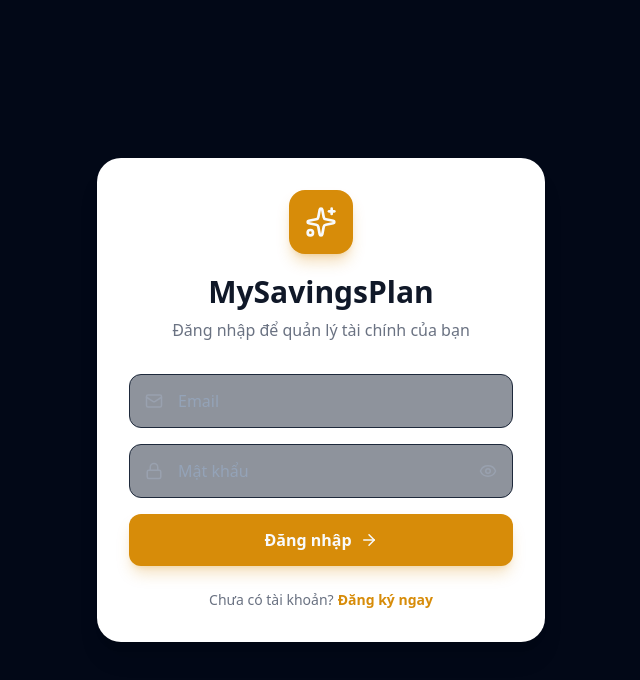
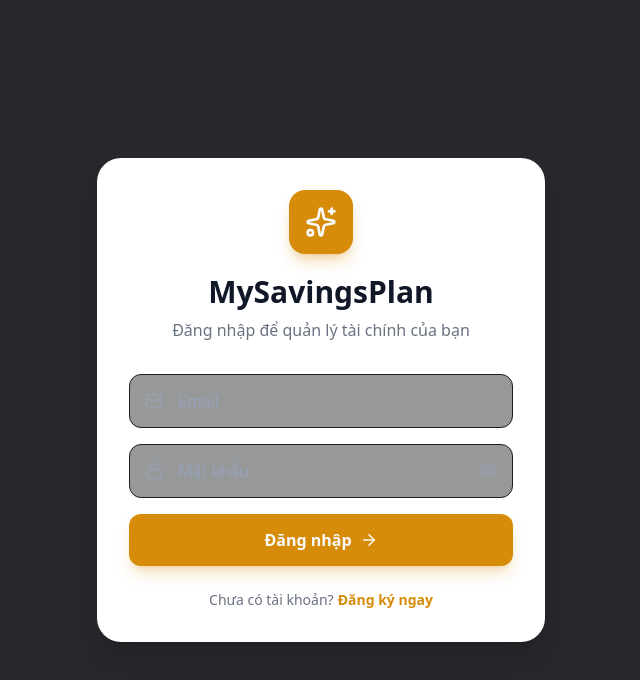
Before and after one commit to noway165/mysavingplan, a Next.js app: page / in a window 1280 px wide. Shown: the top 680 px of the page, without its empty margins (319-959 px from the left). Built offline with nearby package versions, Linux system fonts and the light colour scheme; no server answers; a web font is replaced by a local one.

Commit message:
feat: complete redesign to Nordic Old-Money Neumorphism style

```diff
--- a/src/app/globals.css
+++ b/src/app/globals.css
@@ -40,47 +40,47 @@
 
 @layer base {
   :root {
-    --background: 0 0% 100%;
-    --foreground: 222.2 84% 4.9%;
-    --card: 0 0% 100%;
+    --background: 40 10% 95%; /* Beige/Off-white #F2F1ED */
+    --foreground: 222.2 84% 4.9%; /* Very dark gray */
+    --card: 40 10% 95%;
     --card-foreground: 222.2 84% 4.9%;
-    --popover: 0 0% 100%;
+    --popover: 40 10% 95%;
     --popover-foreground: 222.2 84% 4.9%;
     --primary: 38 92.4% 43.9%;
     --primary-foreground: 210 40% 98%;
-    --secondary: 210 40% 96.1%;
+    --secondary: 40 10% 90%;
     --secondary-foreground: 222.2 47.4% 11.2%;
-    --muted: 210 40% 96.1%;
+    --muted: 40 10% 90%;
     --muted-foreground: 215.4 16.3% 46.9%;
-    --accent: 210 40% 96.1%;
+    --accent: 40 10% 90%;
     --accent-foreground: 222.2 47.4% 11.2%;
     --destructive: 0 84.2% 60.2%;
     --destructive-foreground: 210 40% 98%;
-    --border: 214.3 31.8% 91.4%;
-    --input: 214.3 31.8% 91.4%;
+    --border: 40 10% 85%;
+    --input: 40 10% 85%;
     --ring: 38 92.4% 43.9%;
-    --radius: 0.75rem;
+    --radius: 1.5rem; /* Larger radius for neumo */
   }
 
   .dark {
-    --background: 222.2 84% 4.9%;
-    --foreground: 210 40% 98%;
-    --card: 222.2 84% 4.9%;
-    --card-foreground: 210 40% 98%;
-    --popover: 222.2 84% 4.9%;
-    --popover-foreground: 210 40% 98%;
+    --background: 222 6% 16%; /* Dark slate #262729 */
+    --foreground: 0 0% 95%;
+    --card: 222 6% 16%;
+    --card-foreground: 0 0% 95%;
+    --popover: 222 6% 16%;
+    --popover-foreground: 0 0% 95%;
     --primary: 38 92.4% 43.9%;
     --primary-foreground: 210 40% 98%;
-    --secondary: 217.2 32.6% 17.5%;
+    --secondary: 222 6% 20%;
     --secondary-foreground: 210 40% 98%;
-    --muted: 217.2 32.6% 17.5%;
+    --muted: 222 6% 20%;
     --muted-foreground: 215 20.2% 65.1%;
-    --accent: 217.2 32.6% 17.5%;
+    --accent: 222 6% 20%;
     --accent-foreground: 210 40% 98%;
     --destructive: 0 62.8% 30.6%;
     --destructive-foreground: 210 40% 98%;
-    --border: 217.2 32.6% 17.5%;
-    --input: 217.2 32.6% 17.5%;
+    --border: 222 6% 12%;
+    --input: 222 6% 12%;
     --ring: 38 92.4% 43.9%;
   }
 
@@ -213,23 +213,39 @@
   }
 }
 
-@utility glass-bento {
-  @apply rounded-[2rem] bg-white/70 dark:bg-black/50 backdrop-blur-3xl shadow-[0_8px_32px_0_rgba(31,38,135,0.05)] dark:shadow-[0_8px_32px_0_rgba(0,0,0,0.4)] border border-white/50 dark:border-white/10 hover:bg-white/90 dark:hover:bg-black/60 transition-colors duration-500;
+@utility neumo-flat {
+  @apply bg-background rounded-3xl border-none transition-all duration-500;
+  box-shadow: 12px 12px 24px rgba(200, 196, 183, 0.6), -12px -12px 24px rgba(255, 255, 255, 0.8);
+}
+.dark .neumo-flat {
+  box-shadow: 12px 12px 24px rgba(20, 21, 22, 0.8), -12px -12px 24px rgba(56, 57, 60, 0.5);
 }
 
-@keyframes aurora-bg {
-  0% { background-position: 50% 50%, 50% 50%; }
-  50% { background-position: 100% 50%, 0% 50%; }
-  100% { background-position: 50% 50%, 50% 50%; }
+@utility neumo-pressed {
+  @apply bg-background rounded-3xl border-none transition-all duration-500;
+  box-shadow: inset 8px 8px 16px rgba(200, 196, 183, 0.6), inset -8px -8px 16px rgba(255, 255, 255, 0.8);
+}
+.dark .neumo-pressed {
+  box-shadow: inset 8px 8px 16px rgba(20, 21, 22, 0.8), inset -8px -8px 16px rgba(56, 57, 60, 0.5);
 }
 
-@utility aurora-background {
-  background-image:
-    radial-gradient(ellipse at 100% 0%, rgba(var(--color-primary), 0.25) 0%, transparent 50%),
-    radial-gradient(ellipse at 0% 100%, rgba(var(--color-secondary), 0.25) 0%, transparent 50%),
-    radial-gradient(ellipse at 50% 50%, rgba(var(--color-accent), 0.15) 0%, transparent 60%);
-  background-size: 200% 200%;
-  animation: aurora-bg 20s ease infinite;
+@utility neumo-convex {
+  @apply bg-background rounded-3xl border-none transition-all duration-500;
+  background: linear-gradient(145deg, var(--background), var(--card));
+  box-shadow:  8px 8px 16px rgba(200, 196, 183, 0.5), -8px -8px 16px rgba(255, 255, 255, 0.7);
+}
+.dark .neumo-convex {
+  background: linear-gradient(145deg, var(--background), var(--card));
+  box-shadow:  8px 8px 16px rgba(20, 21, 22, 0.7), -8px -8px 16px rgba(56, 57, 60, 0.4);
+}
+
+@utility black-card {
+  @apply rounded-3xl border border-white/10 text-white transition-all duration-500 overflow-hidden relative;
+  background: linear-gradient(135deg, #2b2b2b 0%, #1a1a1a 100%);
+  box-shadow: 15px 15px 30px rgba(200, 196, 183, 0.7), -15px -15px 30px rgba(255, 255, 255, 0.9);
+}
+.dark .black-card {
+  box-shadow: 15px 15px 30px rgba(15, 15, 16, 0.9), -15px -15px 30px rgba(60, 61, 65, 0.4);
 }
 
 @utility hide-scrollbar {
--- a/src/app/page.tsx
+++ b/src/app/page.tsx
@@ -52,12 +52,12 @@ export default function Home() {
     <div className="max-w-6xl mx-auto space-y-6 md:space-y-8 pb-10 px-2 md:px-0">
       <div className="flex flex-col md:flex-row md:items-center justify-between gap-4">
         <div className="flex items-center gap-4">
-          <div className="h-12 w-12 md:h-14 md:w-14 rounded-[1.5rem] bg-primary/20 flex items-center justify-center text-primary font-bold text-xl md:text-2xl border border-primary/20 shadow-sm backdrop-blur-md">
+          <div className="h-12 w-12 md:h-14 md:w-14 rounded-full neumo-convex flex items-center justify-center text-primary font-bold text-xl md:text-2xl">
             {user?.displayName ? user.displayName.charAt(0).toUpperCase() : "U"}
           </div>
           <div>
-            <p className="text-muted-foreground text-xs md:text-sm font-medium">Chào buổi sáng,</p>
-            <h1 className="text-2xl md:text-3xl font-bold tracking-tight text-foreground">{user?.displayName || "Người dùng"}</h1>
+            <p className="text-muted-foreground text-xs md:text-sm font-medium tracking-wide">Chào buổi sáng,</p>
+            <h1 className="text-2xl md:text-3xl font-playfair italic font-bold tracking-tight text-foreground">{user?.displayName || "Người dùng"}</h1>
           </div>
         </div>
         <div className="flex items-center gap-3 self-end md:self-auto">
@@ -68,20 +68,29 @@ export default function Home() {
       {/* TOP: Balance & Actions */}
       <div className="grid grid-cols-1 md:grid-cols-3 gap-6">
         <TiltWrapper className="md:col-span-2">
-          <div className="glass-bento p-5 md:p-8 relative overflow-hidden h-full flex flex-col justify-center">
-            <div className="absolute top-0 right-0 w-64 h-64 bg-primary/10 rounded-full blur-3xl -translate-y-1/2 translate-x-1/2 pointer-events-none" />
-            <div className="flex items-center gap-2 text-xs md:text-sm font-semibold text-muted-foreground mb-2 md:mb-4 uppercase tracking-wider">
-              <Wallet size={16} className="text-primary" /> Tổng tài sản
+          {/* THE BLACK CARD */}
+          <div className="black-card p-6 md:p-8 relative h-full flex flex-col justify-between min-h-[220px]">
+            <div className="absolute top-0 right-0 w-full h-full bg-gradient-to-br from-white/10 to-transparent opacity-50 pointer-events-none" />
+            <div className="flex justify-between items-start z-10">
+              <div className="flex items-center gap-2 text-xs md:text-sm font-medium text-white/70 uppercase tracking-widest">
+                 Black Card
+              </div>
+              <Wallet size={20} className="text-white/50" />
             </div>
-            <div className={`text-4xl md:text-5xl lg:text-6xl font-black tracking-tight font-playfair ${balance >= 0 ? "text-foreground" : "text-destructive"}`}>
-              {formatCurrency(balance)}
+
+            <div className="z-10 mt-6">
+              <div className="text-white/60 text-xs md:text-sm mb-1">Tổng tài sản</div>
+              <div className={`text-4xl md:text-5xl lg:text-6xl font-black tracking-tighter font-playfair ${balance >= 0 ? "text-white" : "text-red-400"}`}>
+                {formatCurrency(balance)}
+              </div>
             </div>
-            <div className="mt-6 md:mt-8 flex flex-col sm:flex-row gap-3 md:gap-4">
-              <Link href="/transactions" className="flex-1 flex items-center justify-center gap-2 rounded-2xl bg-primary px-4 md:px-6 py-3 md:py-4 text-sm font-bold text-primary-foreground shadow-lg shadow-primary/25 hover:bg-primary/90 hover:scale-[1.02] transition-all active:scale-95">
-                <Plus size={18} /> Ghi chép mới
+
+            <div className="z-10 mt-8 flex gap-3 md:gap-4">
+              <Link href="/transactions" className="flex items-center justify-center gap-2 rounded-2xl bg-white/10 hover:bg-white/20 px-5 py-3 text-sm font-medium text-white transition-all backdrop-blur-md border border-white/10">
+                <Plus size={16} /> Ghi chép
               </Link>
-              <Link href="/goals" className="flex-1 flex items-center justify-center gap-2 rounded-2xl bg-background/50 backdrop-blur-md px-4 md:px-6 py-3 md:py-4 text-sm font-bold text-foreground border border-border/50 hover:bg-muted hover:scale-[1.02] transition-all active:scale-95">
-                <Target size={18} /> Tạo mục tiêu
+              <Link href="/goals" className="flex items-center justify-center gap-2 rounded-2xl bg-white text-black hover:bg-gray-200 px-5 py-3 text-sm font-bold transition-all shadow-[0_0_15px_rgba(255,255,255,0.3)]">
+                <Target size={16} /> Mục tiêu
               </Link>
             </div>
           </div>
@@ -89,19 +98,19 @@ export default function Home() {
 
         <div className="grid grid-cols-2 md:grid-cols-1 gap-4 md:gap-6">
           <TiltWrapper>
-            <div className="glass-bento p-5 md:p-6 flex flex-col justify-center h-full">
-              <div className="flex items-center gap-2 text-xs md:text-sm font-semibold text-emerald-600 dark:text-emerald-400 mb-1 md:mb-2">
-                <ArrowUpRight size={16} /> Thu nhập
+            <div className="neumo-flat p-5 md:p-6 flex flex-col justify-center h-full">
+              <div className="flex items-center gap-2 text-xs md:text-sm font-semibold text-emerald-600 dark:text-emerald-400 mb-1 md:mb-2 tracking-wide">
+                <ArrowUpRight size={16} /> THU NHẬP
               </div>
-              <div className="text-xl md:text-2xl font-bold font-playfair">{formatCurrency(totalIncome)}</div>
+              <div className="text-xl md:text-2xl font-bold font-playfair tracking-tight">{formatCurrency(totalIncome)}</div>
             </div>
           </TiltWrapper>
           <TiltWrapper>
-            <div className="glass-bento p-5 md:p-6 flex flex-col justify-center h-full">
-              <div className="flex items-center gap-2 text-xs md:text-sm font-semibold text-destructive mb-1 md:mb-2">
-                <ArrowDownRight size={16} /> Đã chi
+            <div className="neumo-flat p-5 md:p-6 flex flex-col justify-center h-full">
+              <div className="flex items-center gap-2 text-xs md:text-sm font-semibold text-destructive mb-1 md:mb-2 tracking-wide">
+                <ArrowDownRight size={16} /> ĐÃ CHI
               </div>
-              <div className="text-xl md:text-2xl font-bold font-playfair">{formatCurrency(totalExpense)}</div>
+              <div className="text-xl md:text-2xl font-bold font-playfair tracking-tight">{formatCurrency(totalExpense)}</div>
             </div>
           </TiltWrapper>
         </div>
@@ -109,24 +118,24 @@ export default function Home() {
 
       {/* MIDDLE: Tabs Layout for Charts & Plant */}
       <TiltWrapper>
-        <div className="glass-bento overflow-hidden flex flex-col">
+        <div className="neumo-flat overflow-hidden flex flex-col">
           {/* Tabs Navigation */}
-          <div className="flex items-center p-2 border-b border-border/30 bg-background/20 backdrop-blur-sm overflow-x-auto overflow-y-hidden hide-scrollbar gap-2">
+          <div className="flex items-center p-3 overflow-x-auto overflow-y-hidden hide-scrollbar gap-4">
             <button
               onClick={() => setActiveTab('cashflow')}
-              className={`whitespace-nowrap flex-1 flex items-center justify-center gap-2 py-3 px-4 rounded-xl text-sm font-semibold transition-all ${activeTab === 'cashflow' ? 'bg-background shadow-sm text-foreground' : 'text-muted-foreground hover:text-foreground hover:bg-background/50'}`}
+              className={`whitespace-nowrap flex-1 flex items-center justify-center gap-2 py-3 px-4 rounded-2xl text-sm font-semibold transition-all ${activeTab === 'cashflow' ? 'neumo-pressed text-primary' : 'text-muted-foreground hover:text-foreground'}`}
             >
               <BarChart3 size={16} /> Luồng tiền
             </button>
             <button
               onClick={() => setActiveTab('category')}
-              className={`whitespace-nowrap flex-1 flex items-center justify-center gap-2 py-3 px-4 rounded-xl text-sm font-semibold transition-all ${activeTab === 'category' ? 'bg-background shadow-sm text-foreground' : 'text-muted-foreground hover:text-foreground hover:bg-background/50'}`}
+              className={`whitespace-nowrap flex-1 flex items-center justify-center gap-2 py-3 px-4 rounded-2xl text-sm font-semibold transition-all ${activeTab === 'category' ? 'neumo-pressed text-primary' : 'text-muted-foreground hover:text-foreground'}`}
             >
               <PieChart size={16} /> Cơ cấu
             </button>
             <button
               onClick={() => setActiveTab('plant')}
-              className={`whitespace-nowrap flex-1 flex items-center justify-center gap-2 py-3 px-4 rounded-xl text-sm font-semibold transition-all ${activeTab === 'plant' ? 'bg-background shadow-sm text-foreground' : 'text-muted-foreground hover:text-foreground hover:bg-background/50'}`}
+              className={`whitespace-nowrap flex-1 flex items-center justify-center gap-2 py-3 px-4 rounded-2xl text-sm font-semibold transition-all ${activeTab === 'plant' ? 'neumo-pressed text-primary' : 'text-muted-foreground hover:text-foreground'}`}
             >
               <Sprout size={16} /> Cây tiết kiệm
             </button>
@@ -159,9 +168,9 @@ export default function Home() {
 
       {/* BOTTOM: Recent Transactions */}
       <TiltWrapper>
-        <div className="glass-bento p-5 md:p-8">
+        <div className="neumo-flat p-5 md:p-8">
           <div className="flex items-center justify-between mb-4 md:mb-6">
-            <h2 className="text-xs md:text-sm font-bold text-muted-foreground uppercase tracking-wider">Giao dịch gần đây</h2>
+            <h2 className="text-xs md:text-sm font-bold text-muted-foreground uppercase tracking-widest">Giao dịch gần đây</h2>
             <Link href="/transactions" className="text-sm font-bold text-primary flex items-center hover:opacity-80 transition-opacity">
               Tất cả <ChevronRight size={16} className="ml-1" />
             </Link>
@@ -169,25 +178,25 @@ export default function Home() {
 
           {recentTransactions.length === 0 ? (
              <div className="flex flex-col items-center justify-center text-center py-6">
-               <div className="h-12 w-12 rounded-2xl bg-background/50 flex items-center justify-center text-muted-foreground mb-3">
+               <div className="h-12 w-12 rounded-full neumo-pressed flex items-center justify-center text-muted-foreground mb-3">
                  <Clock size={24} />
                </div>
-               <p className="text-muted-foreground text-sm font-medium">Chưa có giao dịch nào</p>
+               <p className="text-muted-foreground text-sm font-medium tracking-wide">Chưa có giao dịch nào</p>
              </div>
           ) : (
-            <div className="space-y-3">
+            <div className="space-y-4">
               {recentTransactions.map(tx => (
-                <div key={tx.id} className="flex items-center justify-between p-4 rounded-2xl bg-background/40 hover:bg-background/60 transition-colors border border-border/30">
+                <div key={tx.id} className="flex items-center justify-between p-4 rounded-2xl transition-colors hover:neumo-pressed group">
                   <div className="flex items-center gap-4">
-                    <div className={`h-12 w-12 rounded-2xl flex items-center justify-center ${tx.type === "income" ? "bg-emerald-500/20 text-emerald-600 dark:text-emerald-400" : "bg-destructive/20 text-destructive"} shadow-inner`}>
+                    <div className={`h-12 w-12 rounded-full flex items-center justify-center neumo-convex ${tx.type === "income" ? "text-emerald-600 dark:text-emerald-400" : "text-destructive"}`}>
                       {tx.type === "income" ? <ArrowDownRight size={20} /> : <ArrowUpRight size={20} />}
                     </div>
                     <div>
-                      <p className="font-bold text-foreground text-sm line-clamp-1">{tx.title}</p>
-                      <p className="text-xs font-medium text-muted-foreground mt-0.5">{tx.category} &bull; {tx.date}</p>
+                      <p className="font-bold text-foreground text-sm line-clamp-1 group-hover:text-primary transition-colors">{tx.title}</p>
+                      <p className="text-xs font-medium text-muted-foreground mt-0.5 tracking-wide">{tx.category} &bull; {tx.date}</p>
                     </div>
                   </div>
-                  <span className={`font-black text-sm whitespace-nowrap ${tx.type === "income" ? "text-emerald-600 dark:text-emerald-400" : "text-foreground"}`}>
+                  <span className={`font-black text-sm md:text-base whitespace-nowrap font-playfair tracking-tight ${tx.type === "income" ? "text-emerald-600 dark:text-emerald-400" : "text-foreground"}`}>
                     {tx.type === "income" ? "+" : "-"}{formatCurrency(tx.amount)}
                   </span>
                 </div>
```
Also changed, not shown: src/components/MainLayout.tsx (+2 -7 lines), src/components/Sidebar.tsx (+9 -9 lines).
